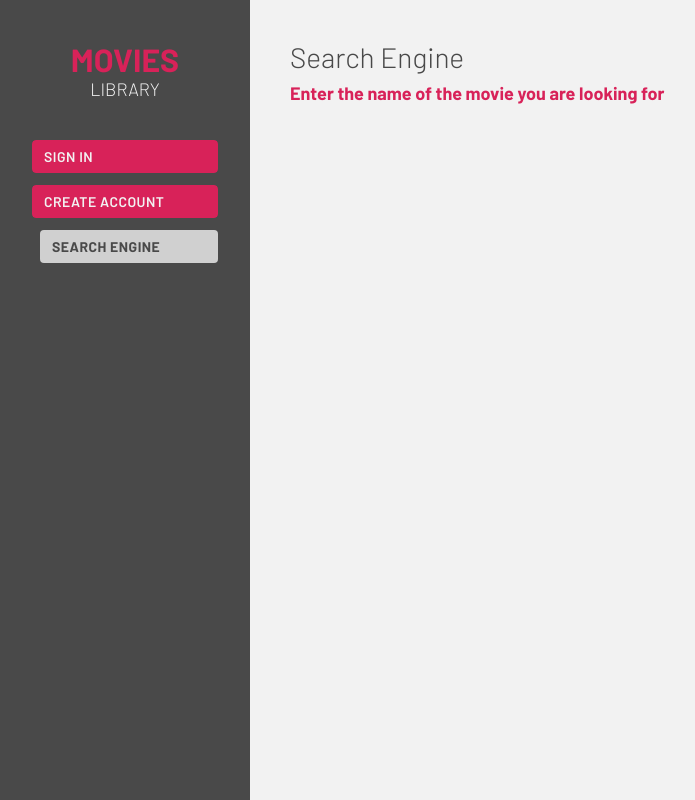
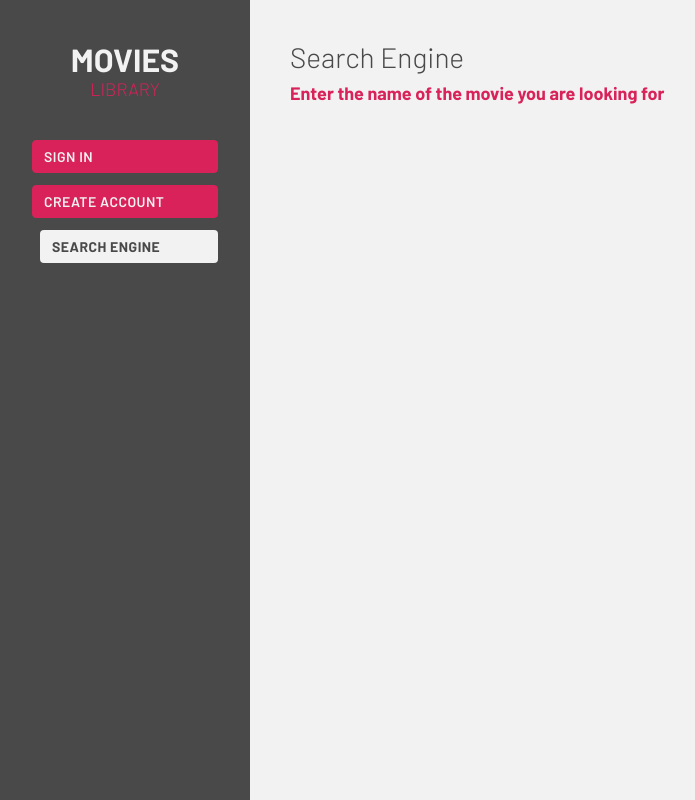
Before and after one commit to Geniecko/movies_library, a React (Create React App) app: page / in a window 1280 px wide. Shown: the whole page, without its empty margins (0-695 px from the left). Built offline with nearby package versions, Linux system fonts and the light colour scheme.

Commit message:
Refactor aside navigation

```diff
--- a/src/components/LinkItem.jsx
+++ /dev/null
@@ -1,37 +0,0 @@
-import styled from 'styled-components/macro';
-
-const LinkItem = styled.div`
-  width: 100%;
-  margin-bottom: 12px;
-  overflow: hidden;
-  border-radius: 4px;
-
-  a {
-    border-radius: 4px;
-    width: 100%;
-    display: block;
-    background-color: ${({ theme }) => theme.color.primary};
-    padding: 8px 12px;
-    text-transform: uppercase;
-    font-weight: 600;
-    text-decoration: none;
-    letter-spacing: 0.5px;
-    color: red;
-    font-size: 1.4rem;
-    color: ${({ theme }) => theme.color.white};
-    transition: 0.2s ease-in;
-
-    &:hover {
-      opacity: 0.8;
-    }
-
-    &.active {
-      background-color: ${({ theme }) => theme.color.grey};
-      color: ${({ theme }) => theme.color.secondary};
-      font-weight: 700;
-      transform: translateX(8px);
-    }
-  }
-`;
-
-export default LinkItem;
--- a/src/components/Logo.jsx
+++ b/src/components/Logo.jsx
@@ -5,8 +5,9 @@ import { useNavigate } from 'react-router-dom';
 const LogoWrapper = styled.div`
   font-weight: 700;
   font-size: 2.4rem;
-  color: ${({ theme }) => theme.color.primary};
+  color: ${({ theme }) => theme.color.white};
   cursor: pointer;
+  transition: transform .3s cubic-bezier(0.175, 0.885, 0.32, 1.275);
 
   @media (min-width: ${({ theme }) => theme.breakpoints.tablet}) {
     font-size: 3.2rem;
@@ -14,10 +15,14 @@ const LogoWrapper = styled.div`
     margin-bottom: 40px;
   }
 
+  &:hover{
+    transform: translateY(-8px);
+  }
+
   span {
     font-weight: 300;
     font-size: 1.6rem;
-    color: ${({ theme }) => theme.color.pageBackground};
+    color: ${({ theme }) => theme.color.primary};
     margin-left: 8px;
 
     @media (min-width: ${({ theme }) => theme.breakpoints.tablet}) {
--- /dev/null
+++ b/src/components/Navigation/Link.jsx
@@ -0,0 +1,30 @@
+import styled from 'styled-components';
+
+const Link = styled.a`
+  border-radius: 4px;
+  width: 100%;
+  display: block;
+  background-color: ${({ theme }) => theme.color.primary};
+  padding: 8px 12px;
+  text-transform: uppercase;
+  font-weight: 600;
+  text-decoration: none;
+  letter-spacing: 0.5px;
+  color: red;
+  font-size: 1.4rem;
+  color: ${({ theme }) => theme.color.white};
+  transition: 0.2s ease-in;
+
+  &:hover {
+    opacity: 0.8;
+  }
+
+  &.active {
+    background-color: ${({ theme }) => theme.color.white};
+    color: ${({ theme }) => theme.color.secondary};
+    font-weight: 700;
+    transform: translateX(8px);
+  }
+`;
+
+export default Link;
--- /dev/null
+++ b/src/components/Navigation/LinkItem.jsx
@@ -0,0 +1,10 @@
+import styled from 'styled-components/macro';
+
+const LinkItem = styled.div`
+  width: 100%;
+  margin-bottom: 12px;
+  overflow: hidden;
+  border-radius: 4px;
+`;
+
+export default LinkItem;
--- a/src/components/Nav.jsx
+++ b/src/components/Navigation/Nav.jsx
@@ -2,9 +2,10 @@ import React from 'react';
 import PropTypes from 'prop-types';
 import { NavLink } from 'react-router-dom';
 import styled from 'styled-components/macro';
-import Logo from './Logo';
+import Logo from '../Logo';
 import LinkItem from './LinkItem';
-import { ROUTES } from '../constants/routes';
+import Link from './Link';
+import { ROUTES } from '../../constants/routes';
 
 const Sidebar = ({ isLogged }) => (
   <SidebarWrapper>
@@ -12,41 +13,41 @@ const Sidebar = ({ isLogged }) => (
     <NavigationWrapper>
       {isLogged && (
         <LinkItem>
-          <NavLink to={ROUTES.USER}>Edit profile</NavLink>
+          <Link as={NavLink} to={ROUTES.USER}>Edit profile</Link>
         </LinkItem>
       )}
       {isLogged && (
         <LinkItem>
-          <NavLink to={ROUTES.WATCHLIST}>Watch list</NavLink>
+          <Link as={NavLink} to={ROUTES.WATCHLIST}>Watch list</Link>
         </LinkItem>
       )}
       {isLogged && (
         <LinkItem>
-          <NavLink to={ROUTES.FAVOURITES}>Favourites</NavLink>
+          <Link as={NavLink} to={ROUTES.FAVOURITES}>Favourites</Link>
         </LinkItem>
       )}
       {isLogged && (
         <LinkItem>
-          <NavLink to={ROUTES.RATED}>rated</NavLink>
+          <Link as={NavLink} to={ROUTES.RATED}>rated</Link>
         </LinkItem>
       )}
       {isLogged && (
         <LinkItem>
-          <NavLink to={ROUTES.WATCHED}>watched</NavLink>
+          <Link as={NavLink} to={ROUTES.WATCHED}>watched</Link>
         </LinkItem>
       )}
       {!isLogged && (
         <LinkItem>
-          <NavLink to={ROUTES.LOGIN}>Sign in</NavLink>
+          <Link as={NavLink} to={ROUTES.LOGIN}>Sign in</Link>
         </LinkItem>
       )}
       {!isLogged && (
         <LinkItem>
-          <NavLink to={ROUTES.REGISTER}>Create account</NavLink>
+          <Link as={NavLink} to={ROUTES.REGISTER}>Create account</Link>
         </LinkItem>
       )}
       <LinkItem>
-        <NavLink to={ROUTES.HOME}>Search engine</NavLink>
+        <Link as={NavLink} to={ROUTES.HOME}>Search engine</Link>
       </LinkItem>
     </NavigationWrapper>
   </SidebarWrapper>
--- a/src/root/Root.jsx
+++ b/src/root/Root.jsx
@@ -2,7 +2,7 @@ import React from 'react';
 import styled from 'styled-components/macro';
 import { BrowserRouter } from 'react-router-dom';
 import MainTemplate from '../templates/MainTemplate';
-import Nav from '../components/Nav';
+import Nav from '../components/Navigation/Nav';
 import Routes from '../routes/Routes';
 
 const Root = () => (
```
